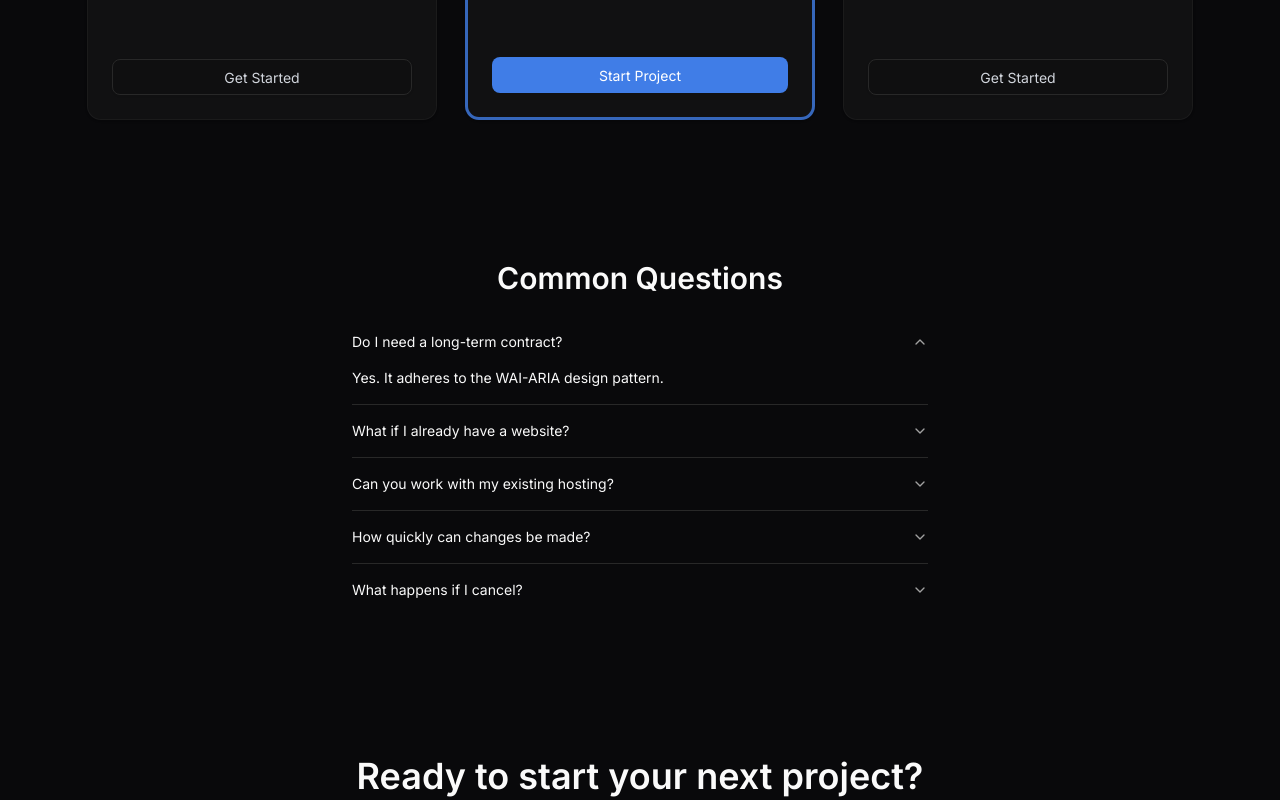
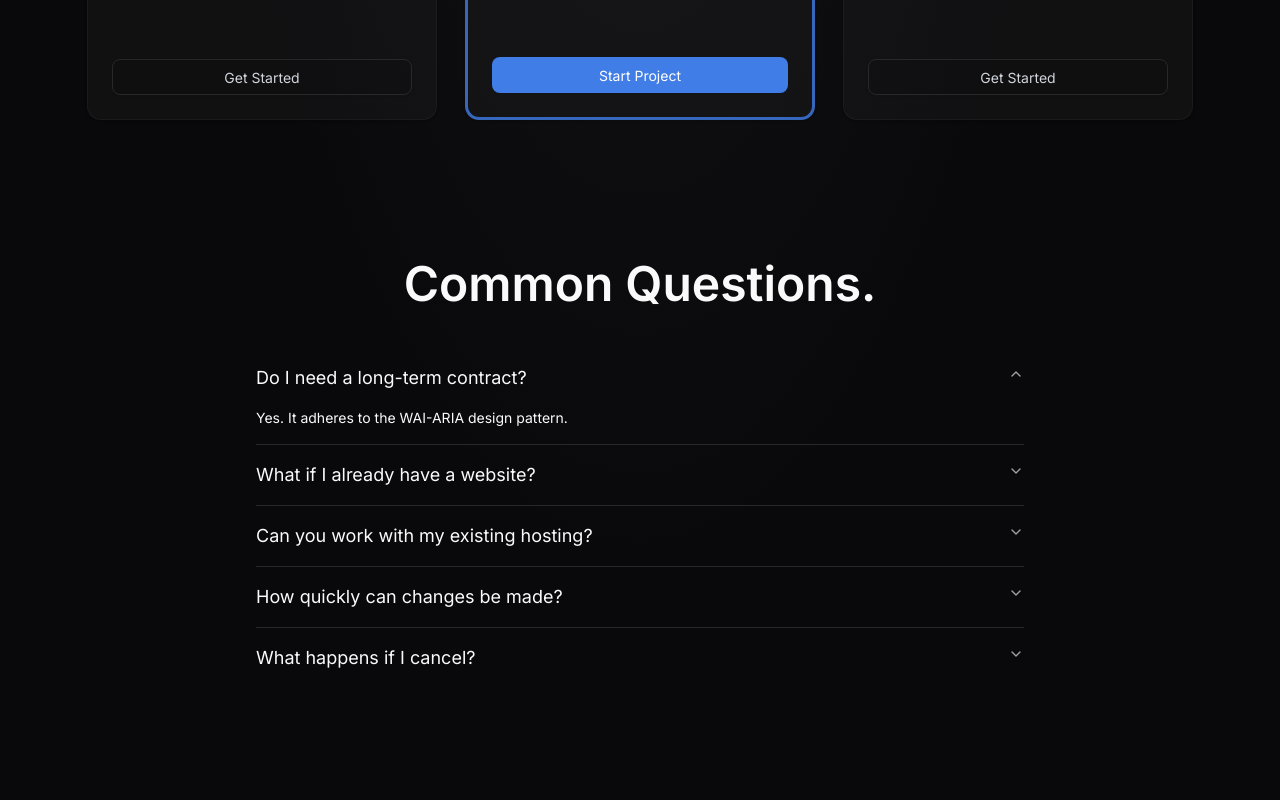
Before and after one commit to dafbeh/portfolio, a Next.js app: page /freelance in a window 1280 px wide. Shown: the part 980-1780 px from the top of the page. Built offline with nearby package versions, Linux system fonts and the light colour scheme.

Commit message:
Frontend and background

```diff
--- a/src/app/freelance/page.tsx
+++ b/src/app/freelance/page.tsx
@@ -7,7 +7,8 @@ import FAQ from '@/components/FAQ';
 
 export default function HomePage() {
   return (
-    <div className="bg-background">
+    <div className="bg-[#09090b]
+        lg:bg-[radial-gradient(at_50%_12%,_#151519,_transparent_50%)]">
       {/* Hero */}
       <section>
         <div className="flex flex-col gap-5 justify-center items-center md:py-35 py-10">
@@ -25,8 +26,8 @@ export default function HomePage() {
             I specialize in building production-ready applications with a focus on architecture,
             speed, and security.
           </p>
-          <div className="flex flex-col sm:flex-row gap-3 sm:gap-4 md:pt-4
-              w-full sm:w-auto p-2">
+          <div className="flex flex-col sm:flex-row gap-4 sm:gap-4 md:pt-4
+              w-full sm:w-auto md:p-2 px-20">
             <Button className="font-semibold p-6 text-[15px] cursor-pointer">
               Schedule a Consultation
             </Button>
@@ -44,7 +45,7 @@ export default function HomePage() {
 
       {/* Pricing */}
       <section>
-        <div className="flex flex-col md:flex-row gap-3 justify-center items-center">
+        <div className="flex flex-col md:flex-row md:gap-3 gap-5 justify-center items-center">
           <PriceCard
             title={"Growth"}
             price={39.99}
@@ -86,9 +87,9 @@ export default function HomePage() {
 
       {/* FAQ */}
       <section>
-        <div className="flex flex-col gap-5 justify-center items-center md:py-35 py-10">
-          <h1 className={`text-center text-6xl sm:text-6xl lg:text-3xl font-semibold`}>
-            Common Questions
+        <div className="flex flex-col gap-10 justify-center items-center md:py-35 py-10">
+          <h1 className={`text-center text-4xl sm:text-6xl lg:text-5xl font-semibold`}>
+            Common Questions.
           </h1>
           <FAQ />
         </div>
@@ -97,7 +98,7 @@ export default function HomePage() {
       {/* Footer */}
       <section>
         <div className="flex flex-col gap-5 justify-center items-center pb-30">
-          <h1 className="text-center text-6xl sm:text-6xl lg:text-4xl font-semibold">
+          <h1 className="text-center text-4xl px-5 sm:text-6xl lg:text-5xl font-semibold">
             Ready to start your next project?
           </h1>
           <p className="text-center sm:w-[500px] w-9/10 text-gray-300/70 text-md">
--- a/src/components/Card.tsx
+++ b/src/components/Card.tsx
@@ -28,7 +28,7 @@ export default function PriceCard({ title, price, description, features, popular
       <CardContent>
         <div>
           <span className="text-4xl font-bold font-inter">
-            ${price}
+            £{price}
           </span>
           <span className="text-md text-gray-300/70 font-inter"> /per month</span>
         </div>
--- a/src/components/FAQ.tsx
+++ b/src/components/FAQ.tsx
@@ -7,7 +7,7 @@ import {
 
 export default function FAQ() {
   return (
-    <div className="w-full max-w-xl">
+    <div className="w-full md:max-w-3xl max-w-5/6">
       <Accordion type="single" collapsible defaultValue="item-1">
         <AccordionItem value="item-1">
           <AccordionTrigger>Do I need a long-term contract?</AccordionTrigger>
--- a/src/components/ui/accordion.tsx
+++ b/src/components/ui/accordion.tsx
@@ -35,7 +35,7 @@ function AccordionTrigger({
       <AccordionPrimitive.Trigger
         data-slot="accordion-trigger"
         className={cn(
-          "focus-visible:border-ring focus-visible:ring-ring/50 flex flex-1 items-start justify-between gap-4 rounded-md py-4 text-left text-sm font-medium transition-all outline-none hover:underline focus-visible:ring-[3px] disabled:pointer-events-none disabled:opacity-50 [&[data-state=open]>svg]:rotate-180",
+          "focus-visible:border-ring focus-visible:ring-ring/50 flex flex-1 items-start justify-between gap-4 rounded-md py-4 text-left sm:text-lg text-md font-medium transition-all outline-none hover:text-gray-300 cursor-pointer focus-visible:ring-[3px] disabled:pointer-events-none disabled:opacity-50 [&[data-state=open]>svg]:rotate-180",
           className
         )}
         {...props}
```
